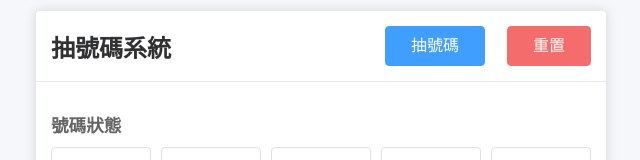
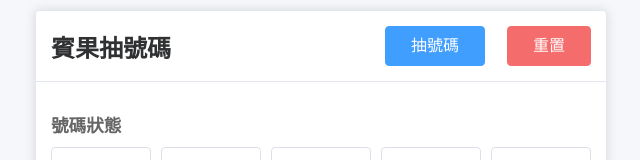
Before and after one commit to clarencelinwork/random-bingo-number, a Vue app: page / in a window 1280 px wide. Shown: the top 160 px of the page, without its empty margins (319-959 px from the left). Built offline with nearby package versions, Linux system fonts and the light colour scheme.

Commit message:
[chore] edit name

```diff
--- a/index.html
+++ b/index.html
@@ -4,7 +4,7 @@
     <meta charset="UTF-8" />
     <link rel="icon" type="image/svg+xml" href="/vite.svg" />
     <meta name="viewport" content="width=device-width, initial-scale=1.0" />
-    <title>Vite + Vue</title>
+    <title>賓果抽號碼</title>
   </head>
   <body>
     <div id="app"></div>
--- a/src/components/NumberDraw.vue
+++ b/src/components/NumberDraw.vue
@@ -4,7 +4,7 @@
     <el-card class="box-card">
       <template #header>
         <div class="card-header">
-          <h2>抽號碼系統</h2>
+          <h2>賓果抽號碼</h2>
           <div class="button-group">
             <el-button type="primary" size="large" @click="drawNumber" :disabled="remainingNumbers.length === 0">
               抽號碼
```
